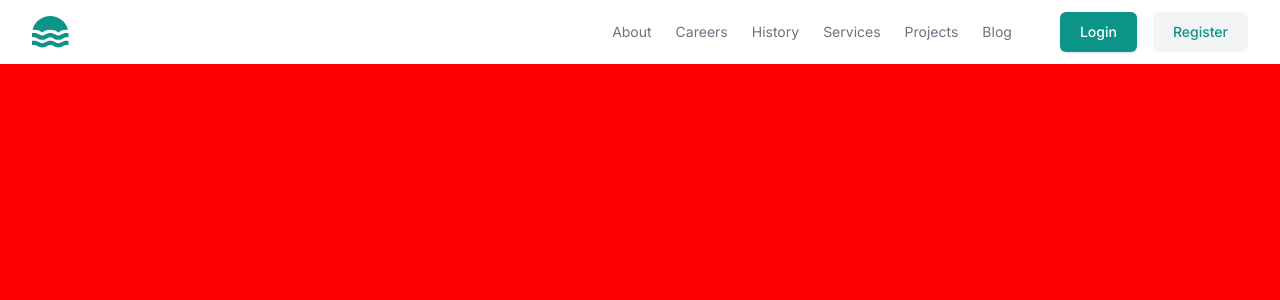
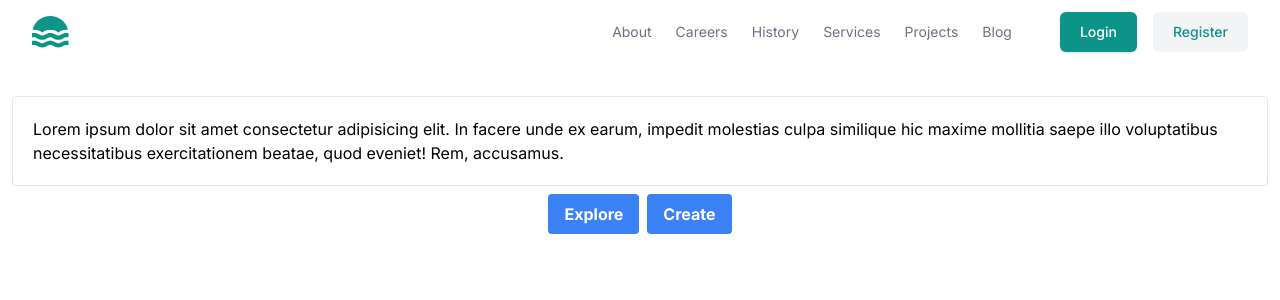
Before and after one commit to The-Brain-Train/LearningPath, a Next.js app in the folder front-end/: page / in a window 1280 px wide. Shown: the top 300 px of the page. Built offline with nearby package versions, Linux system fonts and the light colour scheme.

Commit message:
feat: home page with explore and create links

```diff
--- a/front-end/app/burgermenu.css
+++ b/front-end/app/burgermenu.css
@@ -1,6 +1,5 @@
 .burgermenu {
     position: absolute;
-    top: 60px;
     left: 0;
     height: 100%;
     width: 0%;
--- a/front-end/app/globals.css
+++ b/front-end/app/globals.css
@@ -3,8 +3,7 @@
 @tailwind utilities;
 
 main, body, :root {
-    overflow-x: hidden;
+    overflow: hidden;
     width: 100vw;
     height: 100vh;
-    background-color: red;
 }
--- a/front-end/app/page.tsx
+++ b/front-end/app/page.tsx
@@ -1,10 +1,20 @@
 import Image from 'next/image'
 import Header from './components/Header'
+import Link from 'next/link'
 
 export default function Home() {
   return (
    <main>
     <Header />
+    <section className='flex flex-col p-3 gap-2 mt-5'>
+      <div className='bg-white rounded p-5 border'>
+        Lorem ipsum dolor sit amet consectetur adipisicing elit. In facere unde ex earum, impedit molestias culpa similique hic maxime mollitia saepe illo voluptatibus necessitatibus exercitationem beatae, quod eveniet! Rem, accusamus.
+      </div>
+      <div className='flex justify-center gap-2'>
+        <Link className='bg-blue-500 hover:bg-blue-700 text-white font-bold py-2 px-4 rounded' href="/explore">Explore</Link>
+        <Link className='bg-blue-500 hover:bg-blue-700 text-white font-bold py-2 px-4 rounded' href="/create">Create</Link>
+      </div>
+    </section>
    </main>
   )
 }
```
